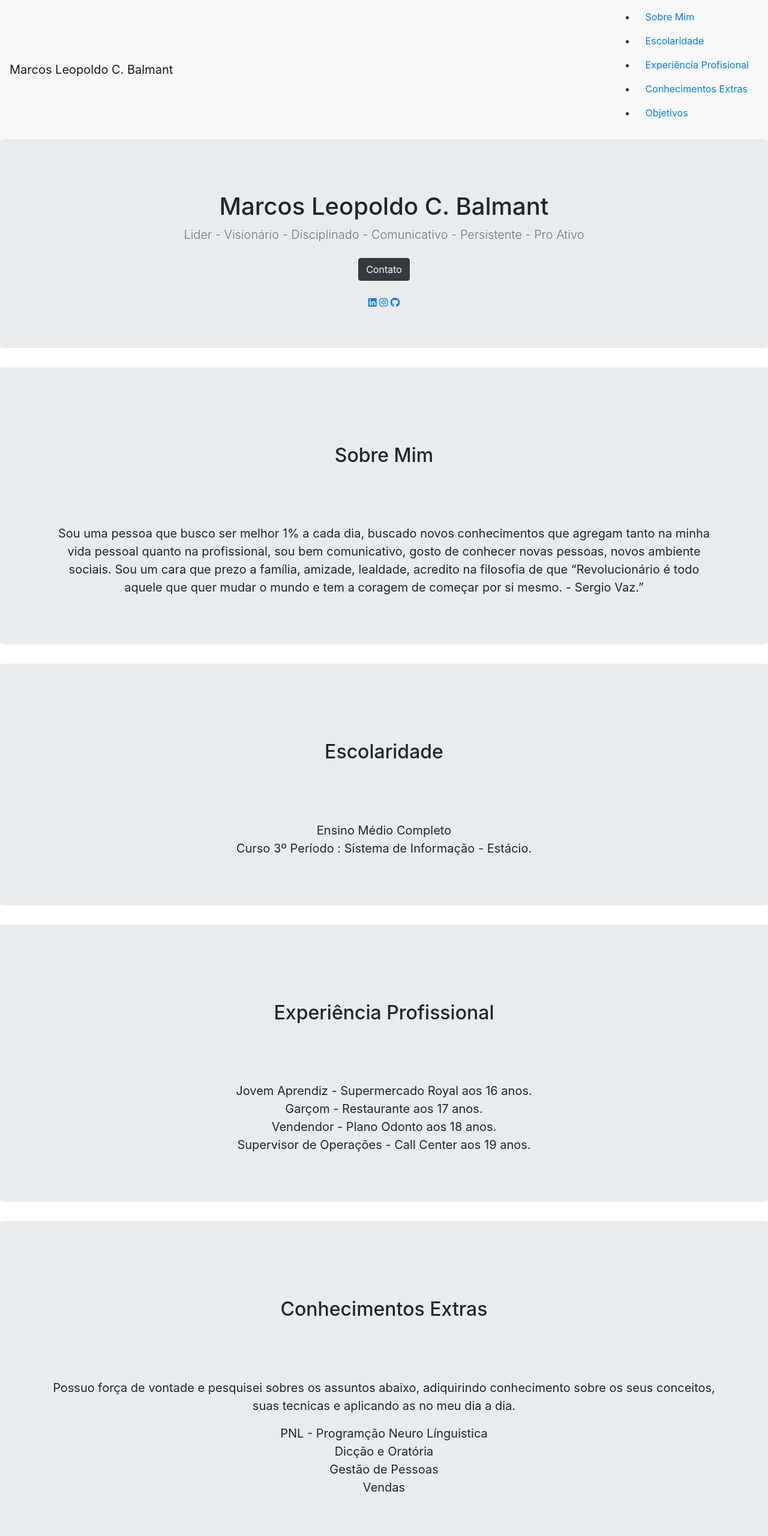
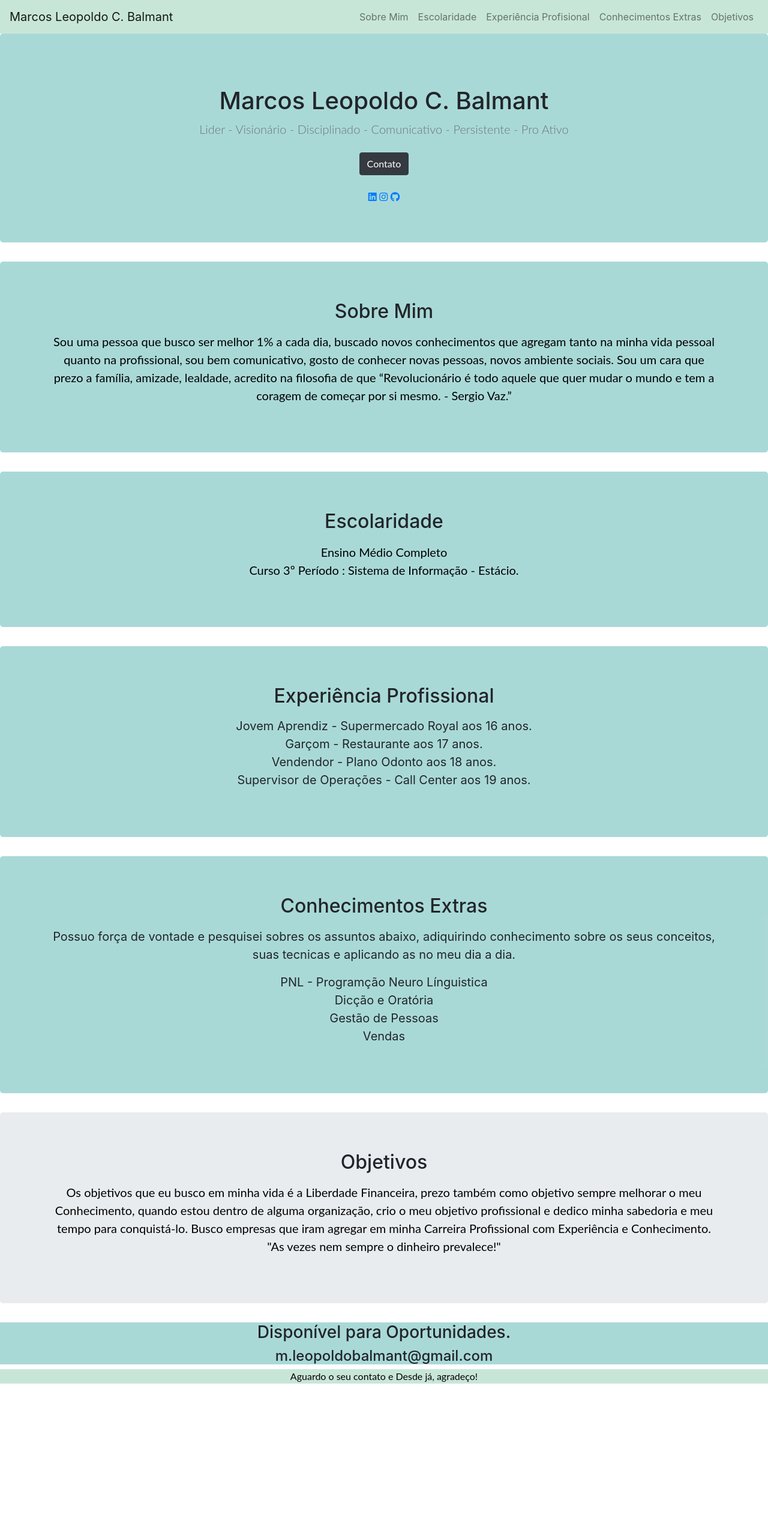
Before and after one commit to marcosbalmant/Portf-lio, a plain HTML site: page index.html in a window 1280 px wide. Shown: the top 2560 px of the page at 60% size. After the commit the page ends 2322 px from the top, so only its background shows below. Drawn offline with nearby package versions, Linux system fonts and the light colour scheme.

Commit message:
Adc as cores e arrumado a barra de cima

```diff
--- a/index.html
+++ b/index.html
@@ -17,10 +17,39 @@
     max-width: 100%;
     border-radius: 50%;
 }
+.corPrimaria {
+    background-color:rgba(5, 145, 138, 0.342);
+}
+.corSecundaria {
+    background-color: rgba(199, 230, 215, 0.973);
+}
+p {
+    font-family:Lato, 'Helvetica Neue',Helvetica, Arial,  sans-serif;
+    color:black !important;
+}
+.icones {
+    padding-left: 5px;
+}
+.titulosBrancos {
+    text-decoration: underline;
+    text-underline-position: below;
+    padding-bottom: 20px;
+    text-transform: uppercase;
+    font-weight: 700;
+    color: white;
+}
+.titulosVerdes {
+    text-decoration: underline;
+    text-underline-position: below;
+    padding-bottom: 20px;
+    text-transform: uppercase;
+    font-weight: 700;
+    color: rgb(255, 255, 255);
+}
 </style>
 </head>
 <body>
-    <nav class="navbar navbar-expand-lg navbar-light bg-light">
+    <nav class="corSecundaria navbar navbar-expand-lg navbar-light ">
         <a class="navbar-brand" href="#">Marcos Leopoldo C. Balmant</a>
         <button class="navbar-toggler" type="button" data-toggle="collapse" data-target="#navbarSupportedContent" aria-controls="navbarSupportedContent" aria-expanded="false" aria-label="Toggle navigation">
           <span class="navbar-toggler-icon"></span>
@@ -30,7 +59,7 @@
           <ul class="navbar-nav mr-auto">
 
           </ul>
-          <ul>
+          <ul class="navbar-nav">
             <li class="nav-item">
               <a class="nav-link" href="#">Sobre Mim</a>
             </li>
@@ -46,11 +75,10 @@
             <li class="nav-item">
               <a class="nav-link" href="#">Objetivos</a>
             </li>
-
           </ul>
         </div>
       </nav>
-      <section class="jumbotron text-center">
+      <section class="jumbotron text-center corPrimaria">
         <div class="container">
             <img class="foto-perfil" src="img/eu.jpg" alt="">
           <h1 class="jumbotron-heading">Marcos Leopoldo C. Balmant</h1>
@@ -65,9 +93,9 @@
       </section>
 
     <!-- Sobre Mim -->
-    <section class="jumbotron text-center">
+    <section class="jumbotron text-center corPrimaria">
       <div class="container">
-        <h2 class="jumbotron heading">Sobre Mim</h2>
+        <h2 class="jumbotron-heading">Sobre Mim</h2>
         <p class="lead"></p>
         <blockquote class="blockquote text-center">
           <p class="mb-0">Sou uma pessoa que busco ser melhor 1% a cada dia, buscado novos conhecimentos que agregam tanto na minha vida pessoal quanto na profissional, sou bem comunicativo, gosto de conhecer novas pessoas, novos ambiente sociais. Sou um cara que prezo a família, amizade, lealdade, acredito na filosofia de que “Revolucionário é todo aquele que quer mudar o mundo e tem a coragem de começar por si mesmo. - Sergio Vaz.”</p>
@@ -76,9 +104,9 @@
     </section>
 
     <!-- Escolaridade -->
-    <section class="jumbotron text-center">
+    <section class="jumbotron text-center corPrimaria">
       <div class="container">
-        <h2 class="jumbotron heading">Escolaridade</h2>
+        <h2 class="jumbotron-heading">Escolaridade</h2>
         <p class="lead"></p>
         <blockquote class="blockquote text-center">
           <p class="mb-0">Ensino Médio Completo</p>
@@ -88,9 +116,9 @@
     </section>
 
     <!-- Exp Profissional -->
-    <section class="jumbotron text-center">
+    <section class="jumbotron text-center corPrimaria">
       <div class="container">
-        <h2 class="jumbotron heading">Experiência Profissional</h2>
+        <h2 class="jumbotron-heading">Experiência Profissional</h2>
         <p class="lead"></p>
         <blockquote class="blockquote">
           <ul class="list-unstyled">
@@ -104,9 +132,9 @@
     </section>
 
     <!-- Conhecimentos Gerais -->
-    <section class="jumbotron text-center">
+    <section class="jumbotron text-center corPrimaria">
       <div class="container">
-        <h2 class="jumbotron heading">Conhecimentos Extras</h2>
+        <h2 class="jumbotron-heading">Conhecimentos Extras</h2>
         <p class="lead"></p>
         <blockquote class="blockquote">
           <ul class="list-unstyled">
@@ -127,7 +155,7 @@
     <!-- Objetivos -->
     <section class="jumbotron text-center">
       <div class="container">
-        <h2 class="jumbotron heading">Objetivos</h2>
+        <h2 class="jumbotron-heading">Objetivos</h2>
         <p class="lead"></p>
         <blockquote class="blockquote text-center">
           <p class="mb-0">Os objetivos que eu busco em minha vida é a Liberdade Financeira, prezo também como objetivo sempre melhorar o meu Conhecimento, quando estou dentro de alguma organização, crio o meu objetivo profissional e dedico minha sabedoria e meu tempo para conquistá-lo. Busco empresas que iram agregar em minha Carreira Profissional com Experiência e Conhecimento. "As vezes nem sempre o dinheiro prevalece!" </p>
@@ -136,7 +164,7 @@
     </section>
 
     <!--Contato-->
-    <section>
+    <section class="corPrimaria">
       <div>
         <div class="container-fluid">
           <h3 class="text-center">Disponível para Oportunidades.</h3>
@@ -147,7 +175,7 @@
 
 
     <!-- Footer -->
-    <footer class="text-center">
+    <footer class="text-center corSecundaria ">
       <p>Aguardo o seu contato e Desde já, agradeço!</p>
     </footer>
 </body>
```
